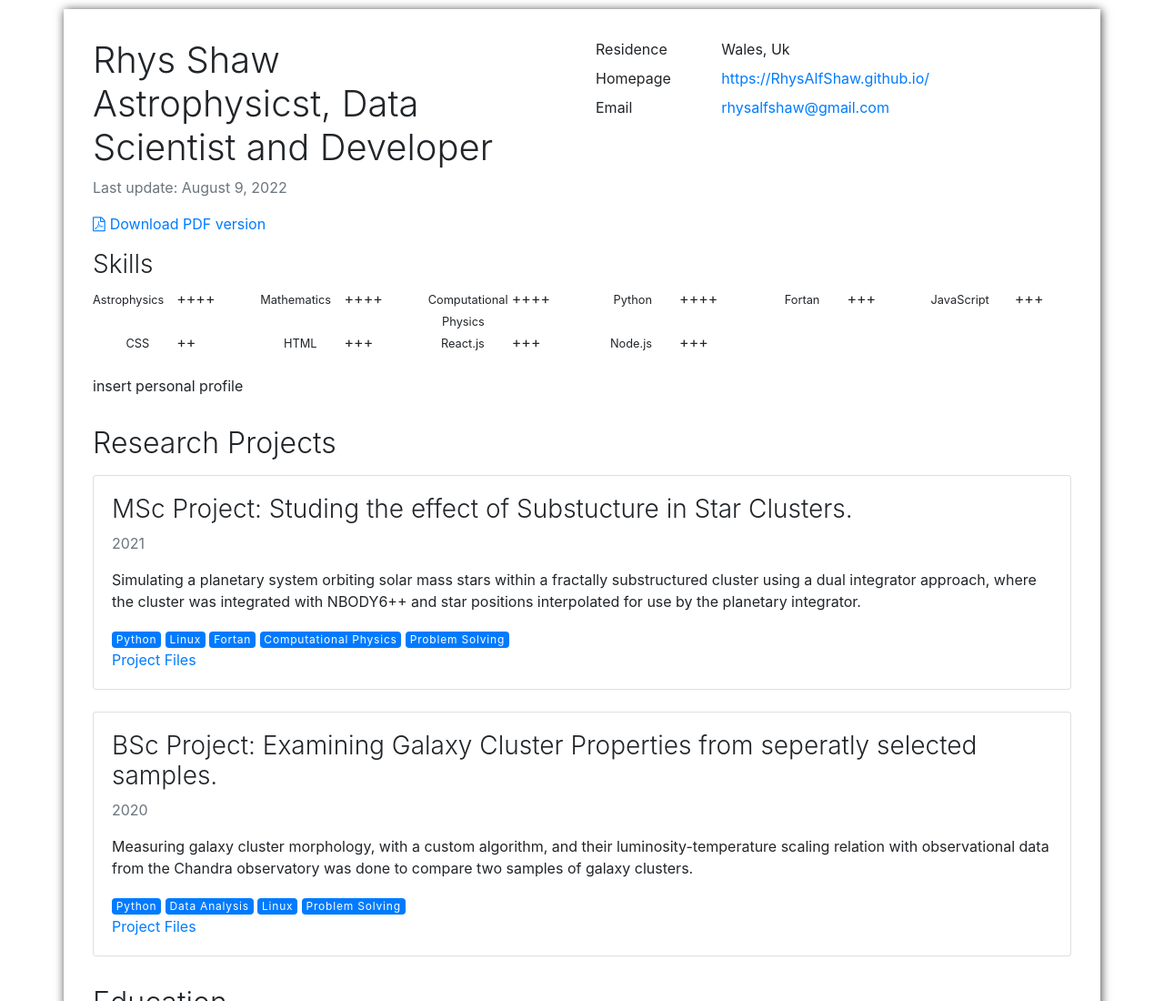
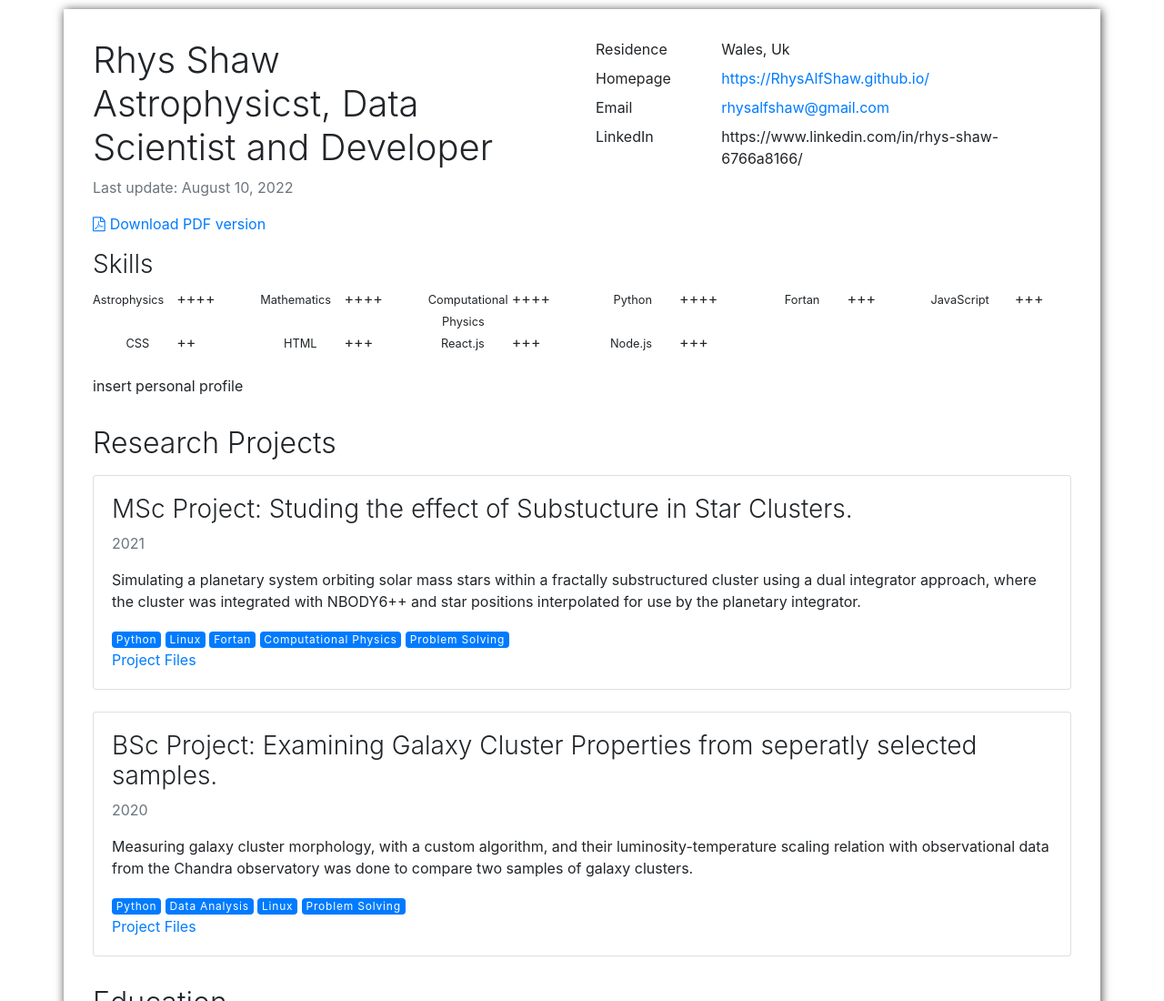
Before and after one commit to RhysAlfShaw/CV, a plain HTML site: page index.html in a window 1280 px wide. Shown: the top 1100 px of the page at 91% size. Drawn offline with nearby package versions, Linux system fonts and the light colour scheme.

Commit message:
Deploying to gh-pages from  @ 54281d48c98738750e21fe53b13f26a0f8059032 🚀

```diff
--- a/index.html
+++ b/index.html
@@ -15,7 +15,7 @@
         <div class="col-md-6 col-print-6">
             <h1>Rhys Shaw<br/>Astrophysicst, Data Scientist and Developer</h1>
             <p>
-                <time datetime="" class="text-muted">Last update: August 9, 2022</time>
+                <time datetime="" class="text-muted">Last update: August 10, 2022</time>
             </p>
             <p>
                 <span class="screen"><a href="rhys-shaw.astrophysicst-data-scientist-and-developer.pdf"><i class="fa fa-file-pdf-o" aria-hidden="true"></i>Download PDF version</a></span>
@@ -34,6 +34,8 @@
                 </a></dd>
                 <dt class="col-md-3">Email</dt>
                 <dd class="col-md-9"><a href="mailto:rhysalfshaw@gmail.com">rhysalfshaw@gmail.com</a></dd>
+                <dt class="col-md-3">LinkedIn</dt>
+                <dd class="col-md-9">https://www.linkedin.com/in/rhys-shaw-6766a8166/</dd>
             </dl>
         </div>
     </div>
```
Also changed, not shown: 1 other file.
